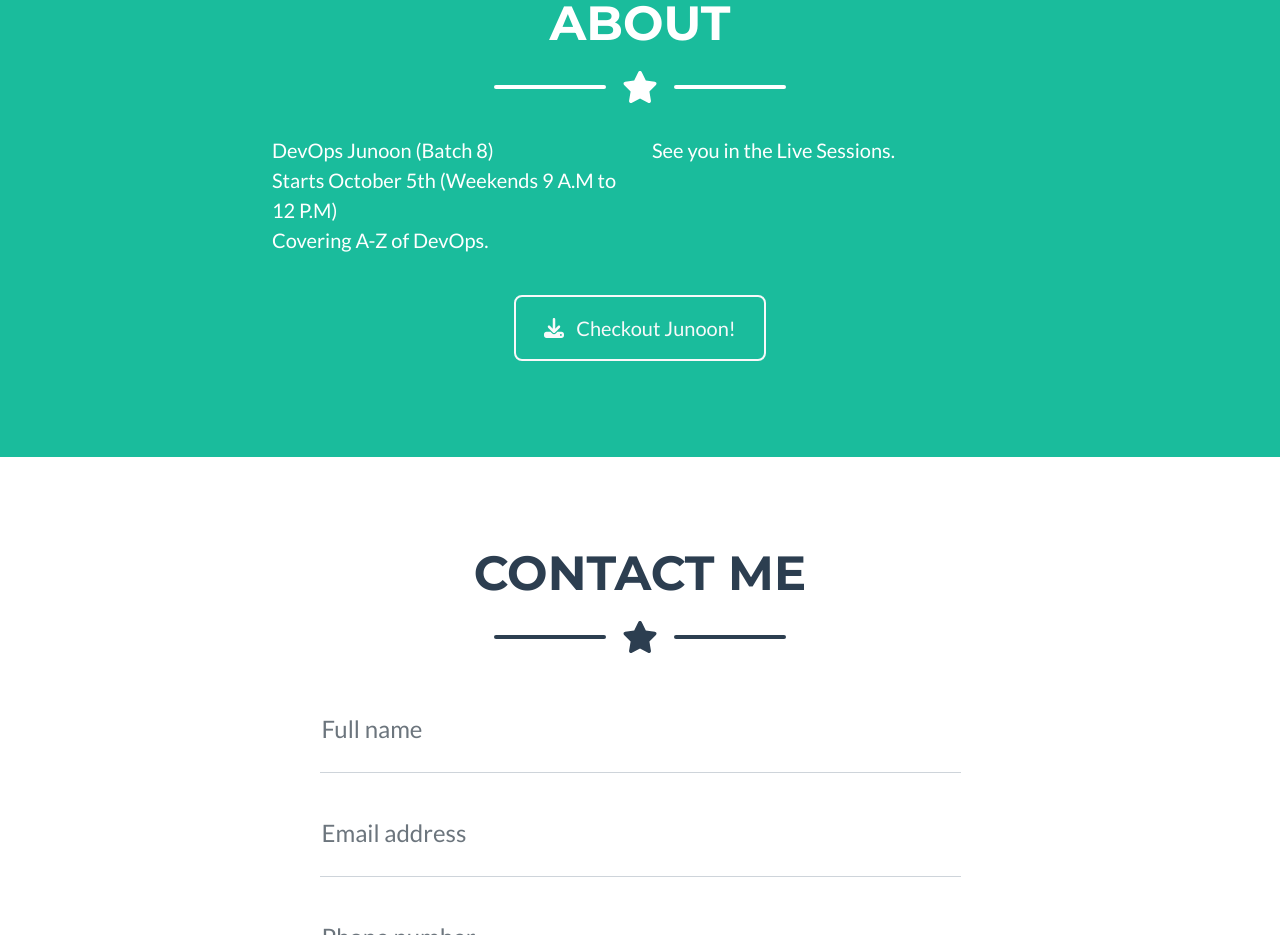
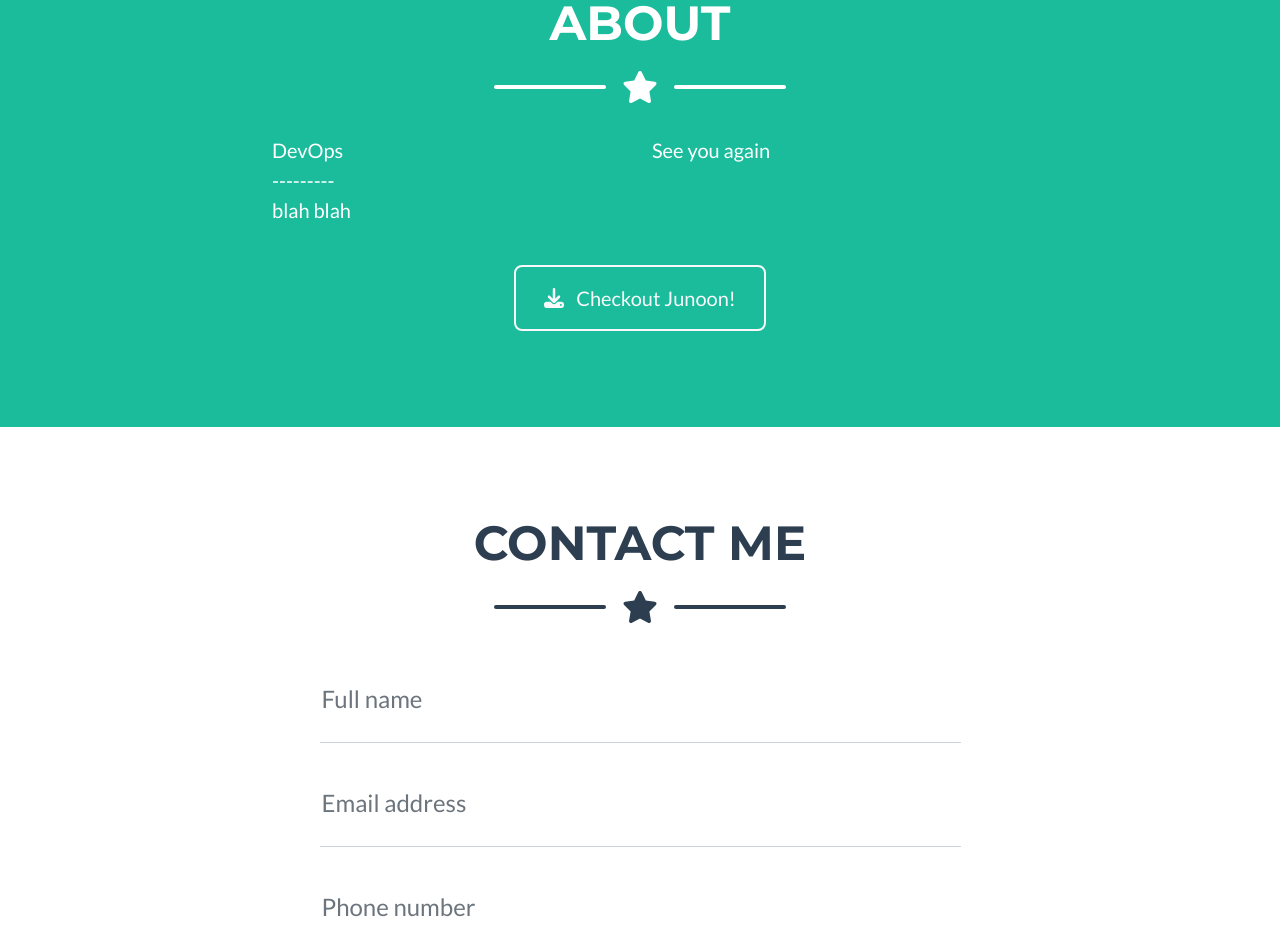
Before and after one commit to dashkaix/Kailash-port, a plain HTML site: page index.html in a window 1280 px wide. Shown: the part 1818-2753 px from the top of the page. Drawn offline with nearby package versions, Linux system fonts and the light colour scheme.

Commit message:
added changes to index.html

```diff
--- a/index.html
+++ b/index.html
@@ -138,8 +138,8 @@
                 </div>
                 <!-- About Section Content-->
                 <div class="row">
-                    <div class="col-lg-4 ms-auto"><p class="lead">DevOps Junoon (Batch 8) <br> Starts October 5th (Weekends 9 A.M to 12 P.M)  <br> Covering A-Z of DevOps.</p></div>
-                    <div class="col-lg-4 me-auto"><p class="lead">See you in the Live Sessions. </p></div>
+                    <div class="col-lg-4 ms-auto"><p class="lead">DevOps <br> ---------  <br>blah blah</p></div>
+                    <div class="col-lg-4 me-auto"><p class="lead">See you again </p></div>
                 </div>
                 <!-- About Section Button-->
                 <div class="text-center mt-4">
```
